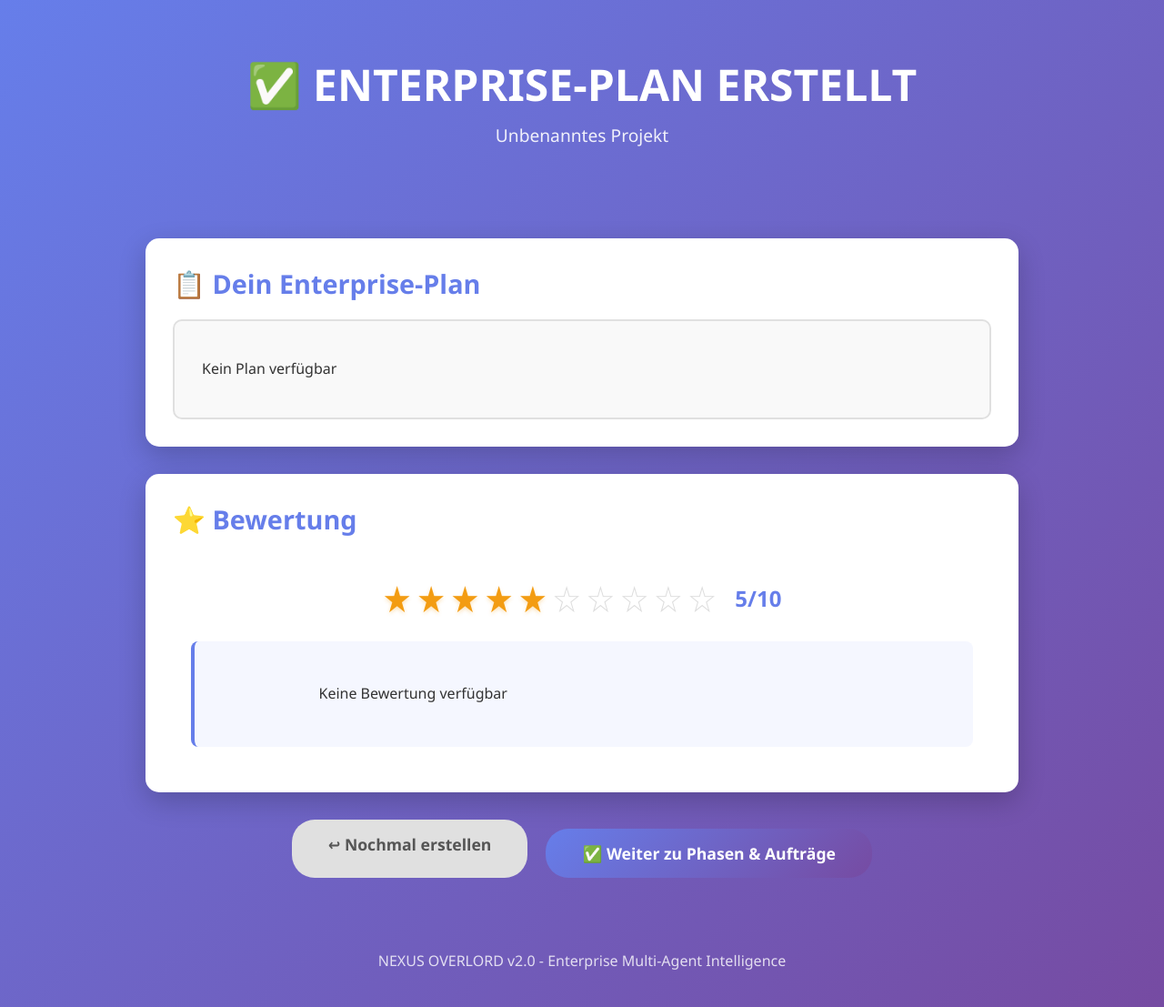
After one commit to MYSTERYFILES-101/nexus-overlord, a Flask app: page /projekt/ergebnis in a window 1280 px wide. The commit adds this page. Shown: the whole page at 91% size. Run offline with Flask 3, Linux system fonts and the light colour scheme.

Commit message:
[2.4] Ergebnis-Anzeige mit Enterprise-Plan und Bewertung

```diff
--- a/app/main.py
+++ b/app/main.py
@@ -8,6 +8,8 @@ import os
 from dotenv import load_dotenv
 import threading
 import time
+import markdown2
+import re
 
 # Load environment variables
 load_dotenv()
@@ -172,6 +174,47 @@ def projekt_tracker_status():
     return html
 
 
+@app.route('/projekt/ergebnis')
+def projekt_ergebnis():
+    """Ergebnis-Anzeige nach Workflow-Ende (Auftrag 2.4)"""
+    workflow_id = session.get('workflow_id')
+
+    # Get workflow results
+    if workflow_id and workflow_id in workflow_storage:
+        workflow = workflow_storage[workflow_id]
+        status = workflow.get_status()
+
+        enterprise_plan = status.get('final_plan', 'Plan wird noch erstellt...')
+        bewertung = status.get('bewertung', 'Bewertung ausstehend...')
+    else:
+        # Fallback from session
+        enterprise_plan = session.get('enterprise_plan', 'Kein Plan verfügbar')
+        bewertung = session.get('bewertung', 'Keine Bewertung verfügbar')
+
+    # Render markdown
+    plan_html = markdown2.markdown(enterprise_plan, extras=['fenced-code-blocks', 'tables', 'header-ids'])
+
+    # Parse bewertung score
+    score = parse_bewertung_score(bewertung)
+
+    projektname = session.get('projektname', 'Unbenanntes Projekt')
+
+    return render_template('projekt_ergebnis.html',
+                          projektname=projektname,
+                          plan_html=plan_html,
+                          bewertung=bewertung,
+                          score=score)
+
+
+def parse_bewertung_score(bewertung_text):
+    """Extract score from bewertung text (e.g., '8/10' or '8 Sterne')"""
+    match = re.search(r'(\d+)\s*/\s*10|(\d+)\s*[Ss]tern', bewertung_text)
+    if match:
+        score = int(match.group(1) or match.group(2))
+        return min(10, max(0, score))
+    return 5  # Default
+
+
 @app.route('/projekt/phasen')
 def projekt_phasen():
     """Kachel 2: Phasen & Aufträge generieren (Phase 3)"""
--- /dev/null
+++ b/app/templates/projekt_ergebnis.html
@@ -0,0 +1,72 @@
+<!DOCTYPE html>
+<html lang="de">
+<head>
+    <meta charset="UTF-8">
+    <meta name="viewport" content="width=device-width, initial-scale=1.0">
+    <title>Enterprise-Plan - NEXUS OVERLORD</title>
+    <link rel="stylesheet" href="{{ url_for('static', filename='css/style.css') }}">
+</head>
+<body>
+    <div class="container">
+        <header>
+            <h1>✅ ENTERPRISE-PLAN ERSTELLT</h1>
+            <p>{{ projektname }}</p>
+        </header>
+
+        <main>
+            <div class="ergebnis-container">
+
+                <!-- Enterprise-Plan Box -->
+                <div class="ergebnis-section">
+                    <div class="ergebnis-header">
+                        <h2>📋 Dein Enterprise-Plan</h2>
+                    </div>
+                    <div class="plan-box">
+                        {{ plan_html|safe }}
+                    </div>
+                </div>
+
+                <!-- Bewertung Box -->
+                <div class="ergebnis-section">
+                    <div class="ergebnis-header">
+                        <h2>⭐ Bewertung</h2>
+                    </div>
+                    <div class="bewertung-box">
+                        <!-- Sterne-Anzeige -->
+                        <div class="sterne-display">
+                            {% for i in range(1, 11) %}
+                                {% if i <= score %}
+                                    <span class="stern stern-filled">★</span>
+                                {% else %}
+                                    <span class="stern stern-empty">☆</span>
+                                {% endif %}
+                            {% endfor %}
+                            <span class="score-text">{{ score }}/10</span>
+                        </div>
+
+                        <!-- Bewertungstext -->
+                        <div class="bewertung-text">
+                            {{ bewertung }}
+                        </div>
+                    </div>
+                </div>
+
+                <!-- Buttons -->
+                <div class="ergebnis-actions">
+                    <a href="/projekt/neu" class="btn btn-secondary">
+                        ↩ Nochmal erstellen
+                    </a>
+                    <a href="/projekt/phasen" class="btn btn-primary">
+                        ✅ Weiter zu Phasen & Aufträge
+                    </a>
+                </div>
+
+            </div>
+        </main>
+
+        <footer>
+            <p>NEXUS OVERLORD v2.0 - Enterprise Multi-Agent Intelligence</p>
+        </footer>
+    </div>
+</body>
+</html>
--- a/static/css/style.css
+++ b/static/css/style.css
@@ -825,3 +825,211 @@ footer {
         width: 100%;
     }
 }
+
+/* ========================================
+   ERGEBNIS-ANZEIGE STYLING (Auftrag 2.4)
+   ======================================== */
+
+.ergebnis-container {
+    max-width: 1000px;
+    margin: 0 auto;
+    padding: 20px;
+}
+
+.ergebnis-section {
+    background: white;
+    border-radius: 15px;
+    padding: 30px;
+    margin-bottom: 30px;
+    box-shadow: 0 10px 30px rgba(0, 0, 0, 0.2);
+}
+
+.ergebnis-header h2 {
+    color: #667eea;
+    font-size: 1.8rem;
+    margin-bottom: 20px;
+    display: flex;
+    align-items: center;
+    gap: 10px;
+}
+
+/* Plan-Box mit Markdown */
+.plan-box {
+    background: #f9f9f9;
+    border: 2px solid #e0e0e0;
+    border-radius: 10px;
+    padding: 30px;
+    max-height: 500px;
+    overflow-y: auto;
+    line-height: 1.6;
+}
+
+/* Markdown Styling */
+.plan-box h1 {
+    color: #667eea;
+    font-size: 2rem;
+    margin: 20px 0 15px 0;
+    border-bottom: 2px solid #667eea;
+    padding-bottom: 10px;
+}
+
+.plan-box h2 {
+    color: #764ba2;
+    font-size: 1.5rem;
+    margin: 20px 0 10px 0;
+}
+
+.plan-box h3 {
+    color: #555;
+    font-size: 1.2rem;
+    margin: 15px 0 10px 0;
+}
+
+.plan-box p {
+    margin: 10px 0;
+    color: #333;
+}
+
+.plan-box ul, .plan-box ol {
+    margin: 10px 0 10px 30px;
+}
+
+.plan-box li {
+    margin: 5px 0;
+}
+
+.plan-box code {
+    background: #2d2d2d;
+    color: #f8f8f2;
+    padding: 2px 6px;
+    border-radius: 4px;
+    font-family: 'Courier New', monospace;
+    font-size: 0.9em;
+}
+
+.plan-box pre {
+    background: #2d2d2d;
+    color: #f8f8f2;
+    padding: 15px;
+    border-radius: 8px;
+    overflow-x: auto;
+    margin: 15px 0;
+}
+
+.plan-box pre code {
+    background: none;
+    padding: 0;
+}
+
+.plan-box table {
+    width: 100%;
+    border-collapse: collapse;
+    margin: 15px 0;
+}
+
+.plan-box th, .plan-box td {
+    border: 1px solid #ddd;
+    padding: 10px;
+    text-align: left;
+}
+
+.plan-box th {
+    background: #667eea;
+    color: white;
+    font-weight: 600;
+}
+
+.plan-box blockquote {
+    border-left: 4px solid #667eea;
+    padding-left: 20px;
+    margin: 15px 0;
+    color: #666;
+    font-style: italic;
+}
+
+/* Bewertung-Box */
+.bewertung-box {
+    text-align: center;
+    padding: 20px;
+}
+
+.sterne-display {
+    font-size: 2.5rem;
+    margin-bottom: 20px;
+    display: flex;
+    justify-content: center;
+    align-items: center;
+    gap: 5px;
+}
+
+.stern {
+    display: inline-block;
+    transition: transform 0.2s ease;
+}
+
+.stern-filled {
+    color: #f39c12;
+    text-shadow: 0 2px 4px rgba(243, 156, 18, 0.3);
+}
+
+.stern-empty {
+    color: #ddd;
+}
+
+.score-text {
+    margin-left: 15px;
+    font-size: 1.5rem;
+    font-weight: 700;
+    color: #667eea;
+}
+
+.bewertung-text {
+    background: #f5f7ff;
+    border-left: 4px solid #667eea;
+    border-radius: 8px;
+    padding: 20px;
+    text-align: left;
+    color: #333;
+    line-height: 1.6;
+    white-space: pre-wrap;
+}
+
+/* Ergebnis-Buttons */
+.ergebnis-actions {
+    display: flex;
+    gap: 20px;
+    justify-content: center;
+    margin-top: 30px;
+}
+
+.ergebnis-actions .btn {
+    padding: 15px 40px;
+    font-size: 1.1rem;
+    min-width: 250px;
+}
+
+/* Responsive */
+@media (max-width: 768px) {
+    .ergebnis-section {
+        padding: 20px;
+    }
+
+    .plan-box {
+        padding: 20px;
+        max-height: 400px;
+    }
+
+    .sterne-display {
+        font-size: 2rem;
+    }
+
+    .ergebnis-actions {
+        flex-direction: column;
+        gap: 15px;
+    }
+
+    .ergebnis-actions .btn {
+        width: 100%;
+        min-width: auto;
+    }
+}
```
Also changed, not shown: app/templates/projekt_tracker.html (+11 -2 lines), projekt/uebergaben/2025-11-24_08-20_auftrag-2-3.md (added, +192 -0 lines).
